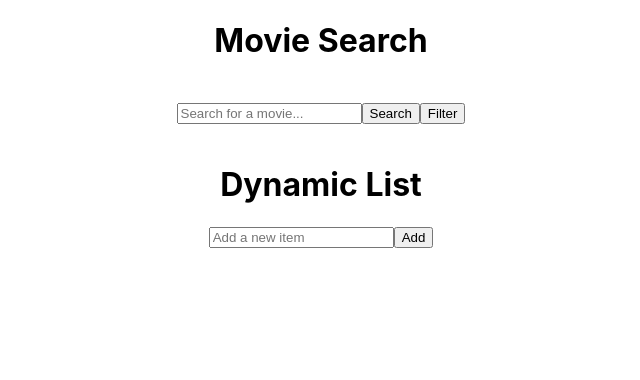
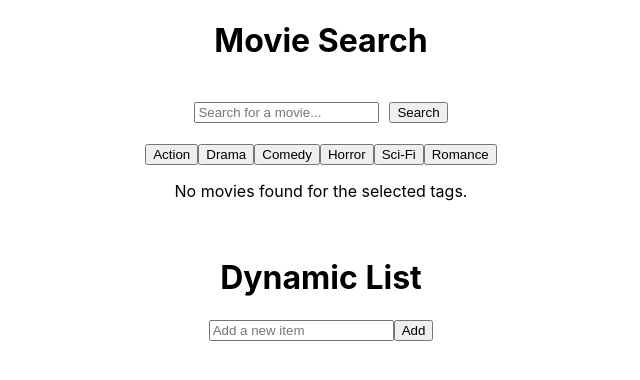
Before and after one commit to sophia-medallada/EECS582-movie-night, a React (Create React App) app: page / in a window 1280 px wide. Shown: the top 380 px of the page, without its empty margins (319-959 px from the left). Built offline with nearby package versions, Linux system fonts and the light colour scheme.

Commit message:
movie tagging

```diff
--- a/src/SearchMovies.js
+++ b/src/SearchMovies.js
@@ -1,44 +1,71 @@
 //Authors: Sophia, Eli, Damian, Matthew and Abraham
 //Date: 2/13/25
-//Last Modified: 2/27/25
+//Last Modified: 3/1/25
 //Purpose: Adds search functionality to the website using the TMDB API
 import "./SearchMovies.css";
-import React, { useState } from "react";
+import React, { useState, useEffect } from "react";
 import { fetchMovies } from "./MovieService";
+
+const availableTags = ["Action", "Drama", "Comedy", "Horror", "Sci-Fi", "Romance"];
 
 const SearchMovies = () => {
     const [query, setQuery] = useState("");
     const [movies, setMovies] = useState([]);
+    const [selectedTags, setSelectedTags] = useState([]);
+    const [filteredMovies, setFilteredMovies] = useState([]);
 
     //HandleSearch makes sure search bar is being used properly.
-    const handleSearch = async(event) => {
+    const handleSearch = async (event) => {
         event.preventDefault();
-        console.log("handleSearch called with ", query);
         //Logs that the search bar was empty
-        if (!query.trim()){
-            console.log("Empty search executed");
-        }
+        if (!query.trim()) return;
         //Uses the search and fetches and logs the results.
         try {
             const results = await fetchMovies(query);
             console.log("Fetched movies: ", results);
             setMovies(results);
+            setFilteredMovies(results);
         //If an error occurs, then it is reported to the console
-        } catch (error){
+        } catch (error) {
             console.error("Error in handleSearch", error);
         }
     };
 
-    const handleFilter = async(event) => {
-        console.log("filter button clicked");
+    // Toggles tags on/off when clicked
+    const toggleTag = (tag) => {
+        setSelectedTags((prevTags) => {
+            const newTags = prevTags.includes(tag)
+                ? prevTags.filter((t) => t !== tag)  // Remove if already selected
+                : [...prevTags, tag]; // Add if not selected
+            console.log("Updated Selected Tags:", newTags);
+            return newTags;
+        });
+    };
+
+    // Apply filtering automatically when tags or movies change
+    useEffect(() => {
+        console.log("Selected tags:", selectedTags);
+        console.log("Movies before filter:", movies);
+
+        if (selectedTags.length === 0) {
+            setFilteredMovies(movies);
+            return;
         }
+
+        const filtered = movies.filter((movie) =>
+            movie.genre_names.some((genre) => selectedTags.includes(genre))
+        );
+
+        console.log("Movies after filter:", filtered);
+        setFilteredMovies(filtered);
+    }, [selectedTags, movies]);
 
     //Displays the search results on the main webpage in html
     // Placeholder design for now
     return (
         <div className="search-container">
             {/*onSubmit adds a form for users to submit queries on a search bar. */}
-            <form className="search=bar" onSubmit={handleSearch}>
+            <form className="search-bar" onSubmit={handleSearch}>
                 <input
                     type="text"
                     placeholder="Search for a movie..."
@@ -46,37 +73,51 @@ const SearchMovies = () => {
                     onChange={(e) => setQuery(e.target.value)}
                 />
                 <button type="submit">Search</button>
+            </form>
 
-                {/*Replace handle filter with something that changes the search query*/}
-                <button type="button" onClick={handleFilter}>Filter</button>
-            </form>
-            {/*The result from the query are shown to the user with the title and poster*/}
+            <div className="tag-filter">
+                {availableTags.map((tag) => (
+                    <button
+                        key={tag}
+                        className={selectedTags.includes(tag) ? "tag-selected" : "tag"}
+                        onClick={() => toggleTag(tag)}
+                    >
+                        {tag}
+                    </button>
+                ))}
+            </div>
+
+            {/* Movie Results (Filtered) */}
             <div>
-                {movies.map((movie) => (
+                {filteredMovies.length === 0 ? (
+                    <p>No movies found for the selected tags.</p>
+                ) : (
+                    filteredMovies.map((movie) => (
                         <div key={movie.id} className="movie-result">
                             <h3>{movie.title}</h3>
                             <img
                                 src={`https://image.tmdb.org/t/p/w500${movie.poster_path}`}
                                 alt={movie.title}
-                            style={{ width: "200px", height: "300px" }}
                             />
-                        <div> {/*Placeholder buttons for calendar, favorites, watch later functionality*/}
-                            <button onClick={() => console.log("Add to Calendar clicked for: ", movie.title)}>
+                            <p>Genres: {movie.genre_names?.join(", ") || "N/A"}</p>
+                            {/*Placeholder buttons for calendar, favorites, watch later functionality*/}
+                            <div className="button-group">
+                                <button onClick={() => console.log("Add to Calendar:", movie.title)}>
                                     Add to Calendar
                                 </button>
-                            <button onClick={() => console.log("Add to Favorites clicked for: ", movie.title)}>
+                                <button onClick={() => console.log("Add to Favorites:", movie.title)}>
                                     Add to Favorites
                                 </button>
-                            <button onClick={() => console.log("Add to Watch Later clicked for: ", movie.title)}>
+                                <button onClick={() => console.log("Add to Watch Later:", movie.title)}>
                                     Add to Watch Later
                                 </button>
                             </div>
                         </div>
-                ))}
+                    ))
+                )}
             </div>
         </div>
     );
-
 };
 
 export default SearchMovies;
```
Lines whose indentation alone changed are shown as unchanged.
